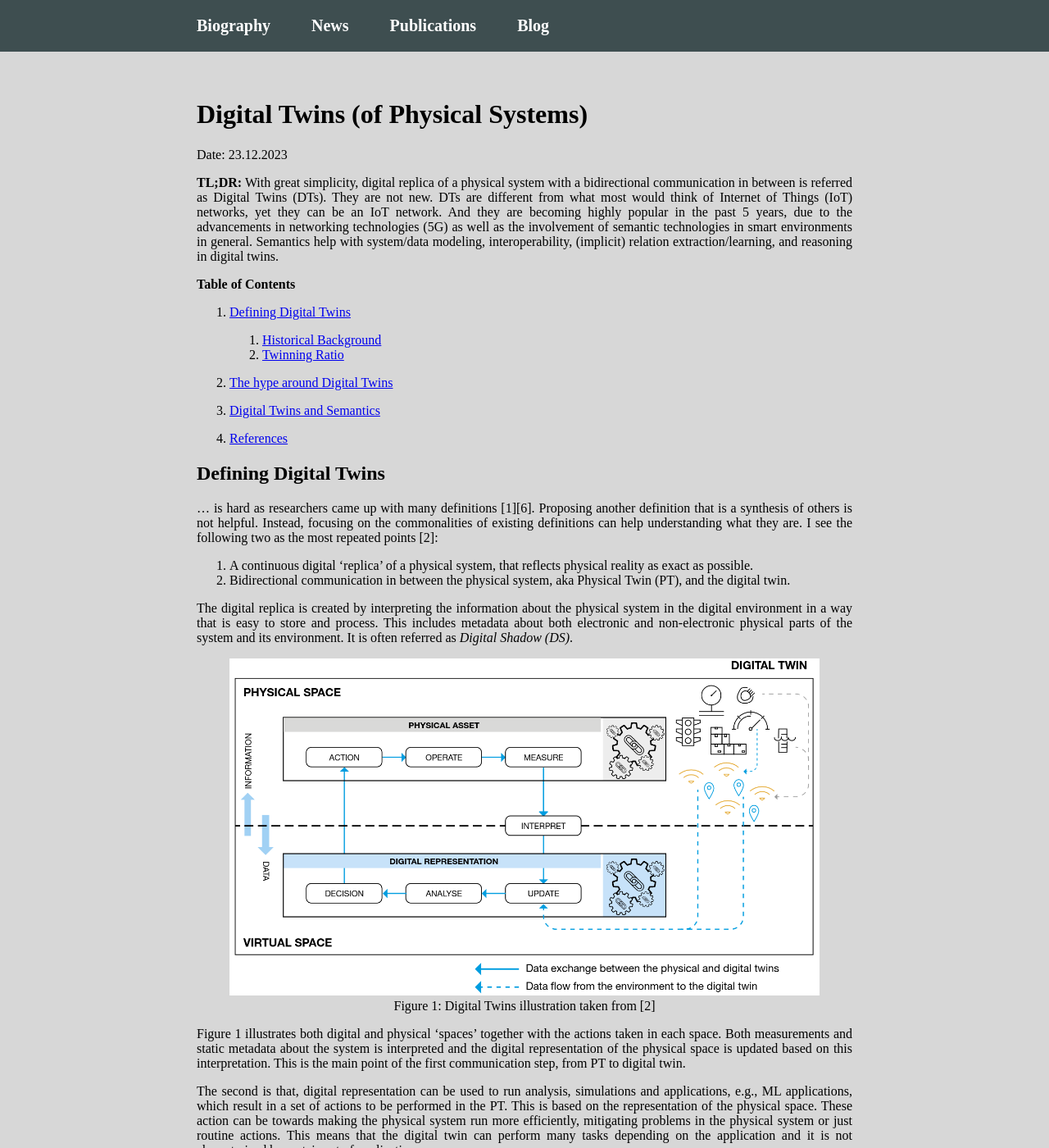
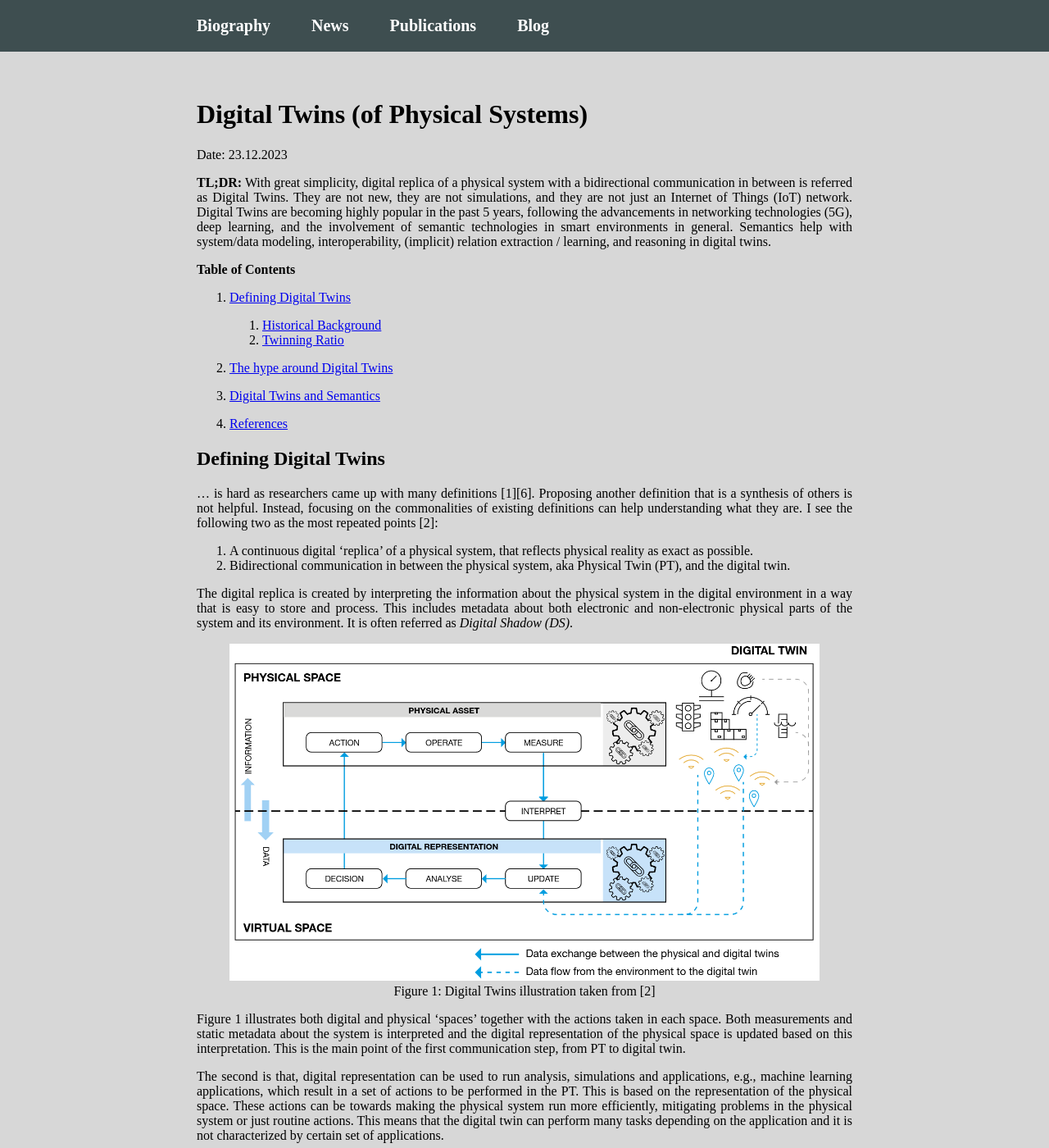
Before and after one commit to erkankarabulut/erkankarabulut.github.io, a Jekyll site: the page built from _posts/2023-12-23-digital-twins.md, in a window 1280 px wide and 1400 px high. Shown: the whole window at 82% size. Built offline with Jekyll 4.4.1, drawn with Linux system fonts in a browser that asks for light colours; some of the changed text lies outside the part shown.

Commit message:
make the latest blog better, slightly

```diff
--- a/_posts/2023-12-23-digital-twins.md
+++ b/_posts/2023-12-23-digital-twins.md
@@ -13,11 +13,11 @@
 Date: 23.12.2023
 
 **TL;DR:** With great simplicity, digital replica of a physical system with a bidirectional communication in between
-is referred as Digital Twins (DTs). They are not new. DTs are different from what most would think of Internet of Things
-(IoT) networks, yet they can be an IoT network. And they are becoming highly popular in the past 5 years, due to the
-advancements in networking technologies (5G) as well as the involvement of semantic technologies in smart environments
-in general. Semantics help with system/data modeling, interoperability, (implicit) relation extraction/learning,
-and reasoning in digital twins.
+is referred as Digital Twins. They are not new, they are not simulations, and they are not just an Internet of Things
+(IoT) network. Digital Twins are becoming highly popular in the past 5 years, following the advancements in networking
+technologies (5G), deep learning, and the involvement of semantic technologies in smart environments in general.
+Semantics help with system/data modeling, interoperability, (implicit) relation extraction / learning, and reasoning in
+digital twins.
 
 **Table of Contents**
 
@@ -55,12 +55,11 @@
 and static metadata about the system is interpreted and the digital representation of the physical space is updated
 based on this interpretation. This is the main point of the first communication step, from PT to digital twin.
 
-The second is that, digital representation can be used to run analysis, simulations and applications, e.g., ML
-applications, which result in a set of actions to be performed in the PT. This is based on the representation of the
-physical space. These action can be towards making the physical system run more efficiently, mitigating problems in the
-physical system or just routine actions. This means that the digital twin can perform many tasks depending on the
-application and
-it is not characterized by certain set of applications.
+The second is that, digital representation can be used to run analysis, simulations and applications, e.g., machine
+learning applications, which result in a set of actions to be performed in the PT. This is based on the representation
+of the physical space. These actions can be towards making the physical system run more efficiently, mitigating problems
+in the physical system or just routine actions. This means that the digital twin can perform many tasks depending on the
+application and it is not characterized by certain set of applications.
 
 ### Historical Background - 'Houston, we have a problem!'
 
```
Also changed, not shown: other parts of _posts/2023-12-23-digital-twins.md (+1 -1 lines).
